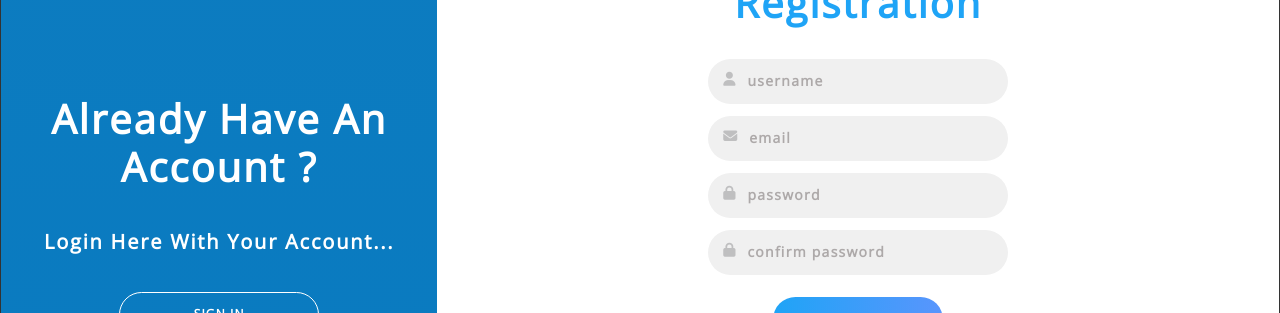
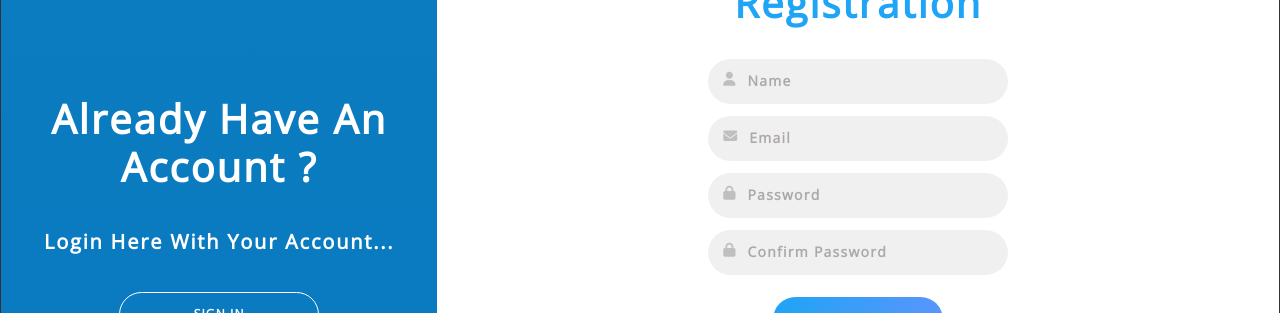
Before and after one commit to shahvansh7781/RentIt_fullstack, a React (Create React App) app in the folder frontend/: page /login in a window 1280 px wide. Both pictures are taken after a click on the button "SIGN UP". Shown: the part 184-497 px from the top of the page. Built offline with nearby package versions, Linux system fonts and the light colour scheme.

Commit message:
Registration done

```diff
--- a/frontend/src/Actions/userActions.js
+++ b/frontend/src/Actions/userActions.js
@@ -11,8 +11,32 @@ export const login = (username, password) => async (dispatch) => {
       },
       config
     );
-    dispatch({type:"loginSuccess",payload:data.user})
+    dispatch({ type: "loginSuccess", payload: data.user });
   } catch (error) {
-    dispatch({type:"loginFailure",payload:error.response.data.message})
+    dispatch({ type: "loginFailure", payload: error.message });
   }
 };
+
+export const register =
+  (name, username, password, cpassword) => async (dispatch) => {
+    try {
+      dispatch({ type: "registerRequest" });
+      const config = { headers: { "Content-Type": "application/json" } };
+      const { data } = await axios.post(
+        `/myapp/register`,
+        {
+          name,
+          username,
+          password,
+          cpassword,
+        },
+        config
+      );
+      dispatch({ type: "registerSuccess", payload: data.user });
+    } catch (error) {
+      dispatch({
+        type: "registerFailure",
+        payload: error.response.data.message,
+      });
+    }
+  };
--- a/frontend/src/Components/Login/MainContainer.js
+++ b/frontend/src/Components/Login/MainContainer.js
@@ -2,11 +2,11 @@ import React from "react";
 import { Icon } from "react-icons-kit";
 import { target } from "react-icons-kit/feather/target";
 import { motion } from "framer-motion";
-import { useRef, useState, useEffect } from "react";
+import { useState } from "react";
 import "./Main.css";
 import { Link } from "react-router-dom";
 import { useDispatch } from "react-redux";
-import { login } from "../../Actions/userActions";
+import { login, register } from "../../Actions/userActions";
 
 // import image-1 logo or jpg
 // import image-2
@@ -125,9 +125,28 @@ export const MainContainer = ({
     loginEmail: "",
     loginPassword: "",
   });
-  const handleSubmit = (e) => {
+  const handleloginSubmit = (e) => {
     e.preventDefault();
-    dispatch(login(loginDetails.loginEmail,loginDetails.loginPassword));
+    dispatch(login(loginDetails.loginEmail, loginDetails.loginPassword));
+  };
+
+  const [registerDetails, setregisterDetails] = useState({
+    registerName: "",
+    registerEmail: "",
+    registerPassword: "",
+    registerconfirmPassword: "",
+  });
+
+  const handleregisterSubmit = (e) => {
+    e.preventDefault();
+    dispatch(
+      register(
+        registerDetails.registerName,
+        registerDetails.registerEmail,
+        registerDetails.registerPassword,
+        registerDetails.registerconfirmPassword
+      )
+    );
   };
   return (
     <div className="main-box">
@@ -194,14 +213,14 @@ export const MainContainer = ({
                         <h1>Sign In</h1> */}
 
             <h1>Sign In</h1>
-            <form autoComplete="off" onSubmit={handleSubmit}>
+            <form autoComplete="off" onSubmit={handleloginSubmit}>
               <div className="custom-input">
                 <div className="icon">
                   <i class="fas fa-envelope"></i>
                 </div>
                 <input
                   type={"name"}
-                  placeholder="username"
+                  placeholder="Email"
                   id="login-username"
                   // ref={userRef}
                   autoComplete="on"
@@ -222,7 +241,7 @@ export const MainContainer = ({
                 </div>
                 <input
                   type={"password"}
-                  placeholder="password"
+                  placeholder="Password"
                   id="login-password"
                   autoComplete="on"
                   onChange={(e) => {
@@ -310,38 +329,82 @@ export const MainContainer = ({
           >
             <h1>Registration</h1>
 
-            <form autoComplete="off">
+            <form autoComplete="on" onSubmit={handleregisterSubmit}>
               <div className="custom-input">
                 <div className="icon">
                   <i class="fas fa-user"></i>
                 </div>
-                <input type={"name"} placeholder="username" />
+                <input
+                  type={"name"}
+                  placeholder="Name"
+                  value={registerDetails.registerName}
+                  onChange={(e) => {
+                    setregisterDetails({
+                      ...registerDetails,
+                      registerName: e.target.value,
+                    });
+                  }}
+                  required
+                />
               </div>
 
               <div className="custom-input">
                 <div className="icon">
                   <i class="fas fa-envelope"></i>
                 </div>
-                <input type={"email"} placeholder="email" />
+                <input
+                  type={"email"}
+                  placeholder="Email"
+                  value={registerDetails.registerEmail}
+                  onChange={(e) => {
+                    setregisterDetails({
+                      ...registerDetails,
+                      registerEmail: e.target.value,
+                    });
+                  }}
+                  required
+                />
               </div>
 
               <div className="custom-input">
                 <div className="icon">
                   <i class="fas fa-lock"></i>
                 </div>
-                <input type={"password"} placeholder="password" />
+                <input
+                  type={"password"}
+                  placeholder="Password"
+                  value={registerDetails.registerPassword}
+                  onChange={(e) => {
+                    setregisterDetails({
+                      ...registerDetails,
+                      registerPassword: e.target.value,
+                    });
+                  }}
+                  required
+                />
               </div>
 
               <div className="custom-input">
                 <div className="icon">
                   <i class="fas fa-lock"></i>
                 </div>
-                <input type={"password"} placeholder="confirm password" />
+                <input
+                  type={"password"}
+                  placeholder="Confirm Password"
+                  value={registerDetails.registerconfirmPassword}
+                  onChange={(e) => {
+                    setregisterDetails({
+                      ...registerDetails,
+                      registerconfirmPassword: e.target.value,
+                    });
+                  }}
+                  required
+                />
               </div>
               <br></br>
 
               <motion.button
-                type="button"
+                type="submit"
                 className="signin-button"
                 variants={otherButtonVariants}
                 whileHover="hover"
--- a/frontend/src/Reducers/UserReducer.js
+++ b/frontend/src/Reducers/UserReducer.js
@@ -17,18 +17,30 @@ export const userReducer = createReducer(initialState, {
     state.error = action.payload;
     state.isAuthenticated = false;
   },
-
+  registerRequest: (state) => {
+    state.loading = true;
+  },
+  registerSuccess: (state, action) => {
+    state.loading = false;
+    state.user = action.payload;
+    state.isAuthenticated = true;
+  },
+  registerFailure: (state, action) => {
+    state.loading = false;
+    state.error = action.payload;
+    state.isAuthenticated = false;
+  },
   logoutRequest: (state) => {
     state.loading = true;
   },
-  logoutSuccess:(state)=>{
+  logoutSuccess: (state) => {
     state.loading = false;
     state.user = null;
     state.isAuthenticated = false;
   },
-  logoutFailure:(state,action)=>{
+  logoutFailure: (state, action) => {
     state.loading = false;
     state.error = action.payload;
     state.isAuthenticated = true;
-  }
+  },
 });
```
Also changed, not shown: 1 other file (tests, documents, lock files or other folders).
